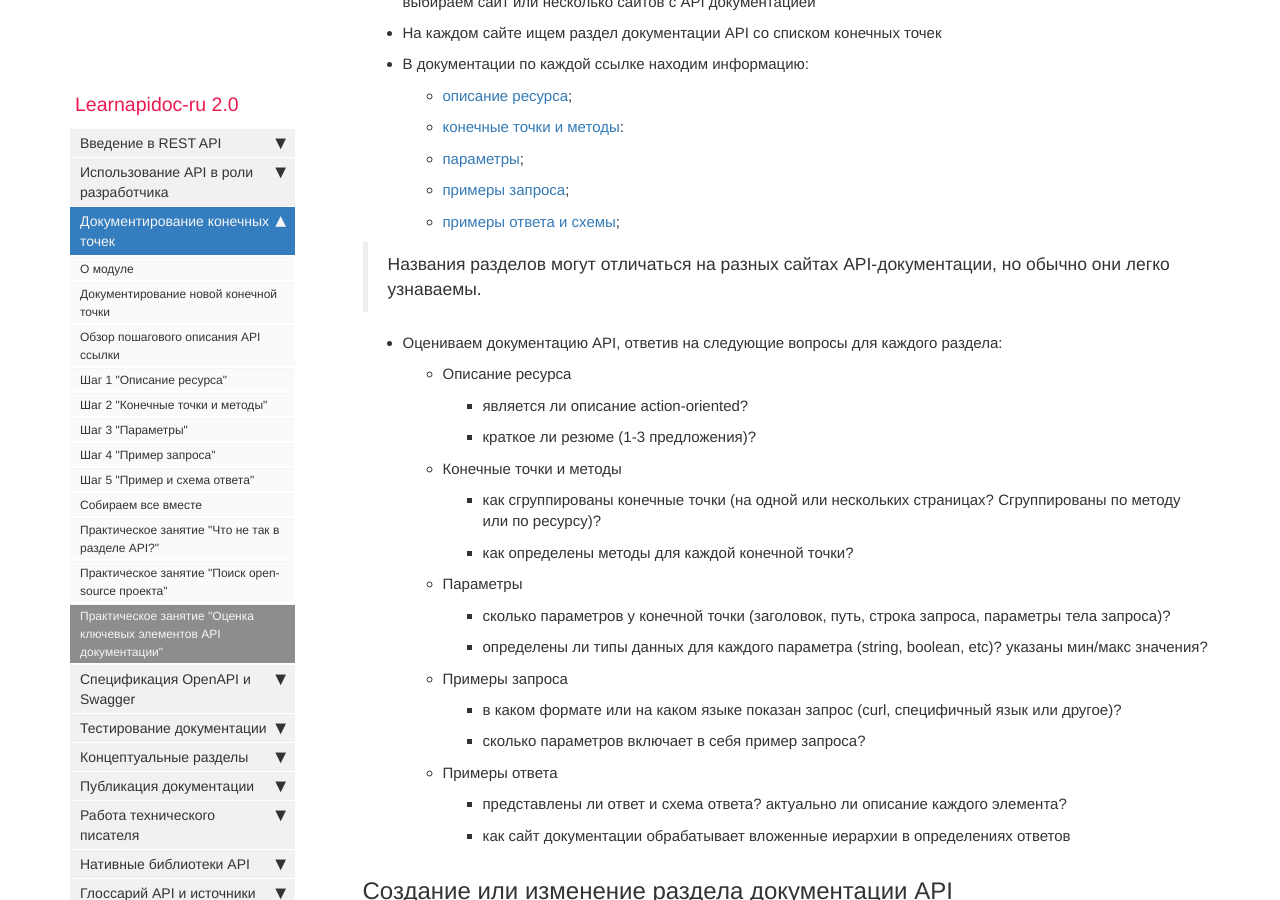
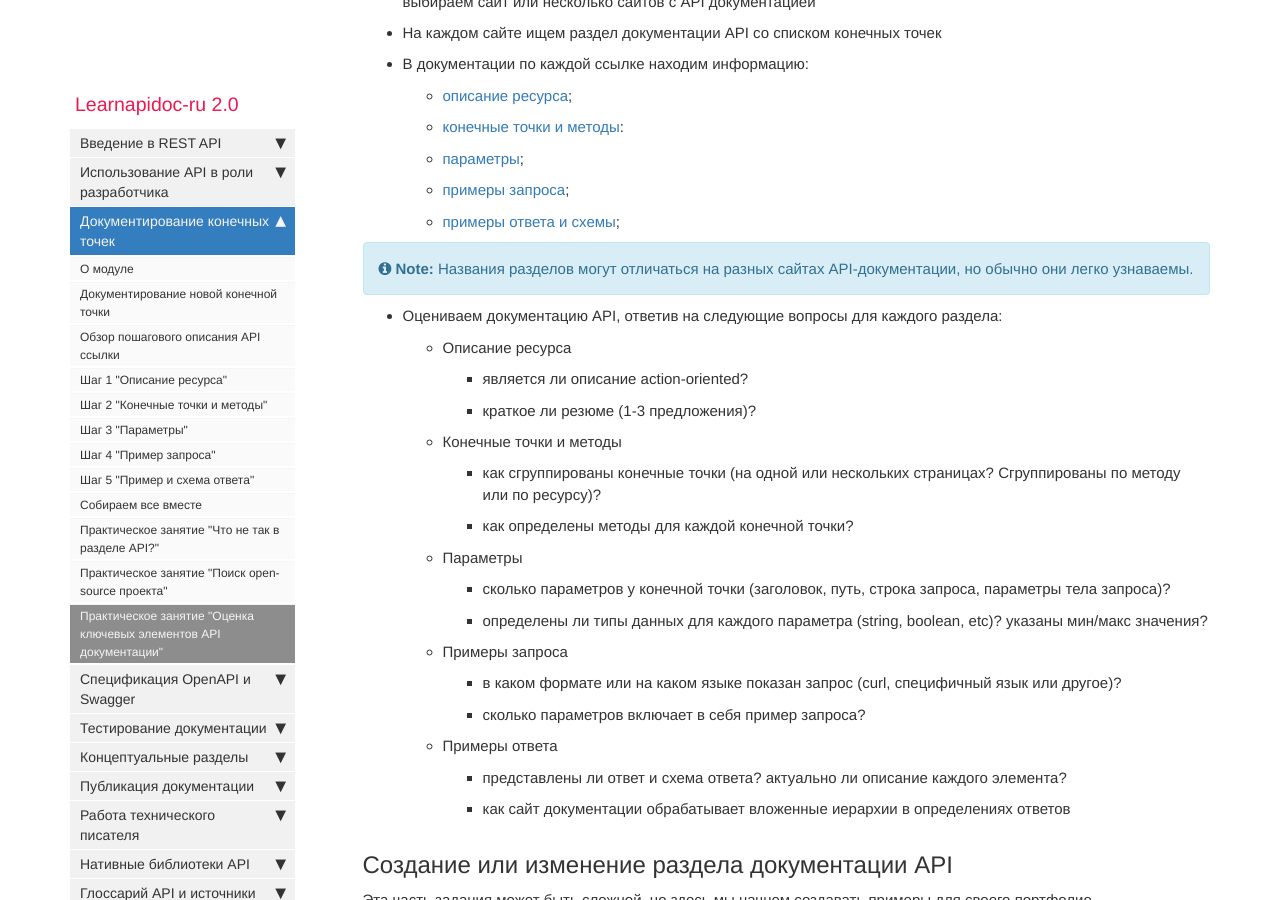
Before and after one commit to Starkovden/Starkovden.github.io, a Jekyll site: the page built from pages/documenting-api-endpoints/evaluate-api-referense-docs.md, in a window 1280 px wide and 900 px high, scrolled down 567 px. Built offline with Jekyll 4.4.1, drawn with Linux system fonts in a browser that asks for light colours; nearby versions of some CDN libraries; comment, search, counter and statistics services are not loaded.

Commit message:
поправил разметку заметки

```diff
--- a/pages/documenting-api-endpoints/evaluate-api-referense-docs.md
+++ b/pages/documenting-api-endpoints/evaluate-api-referense-docs.md
@@ -24,7 +24,7 @@ folder: documenting-api-endpoints
   - [примеры запроса](step4-request-example.html);
   - [примеры ответа и схемы](step5-response-example-and-schema.html);
 
-> Названия разделов могут отличаться на разных сайтах API-документации, но обычно они легко узнаваемы.
+{% include note.html content="Названия разделов могут отличаться на разных сайтах API-документации, но обычно они легко узнаваемы." %}
 
 - Оцениваем документацию API, ответив на следующие вопросы для каждого раздела:
   - Описание ресурса
```
